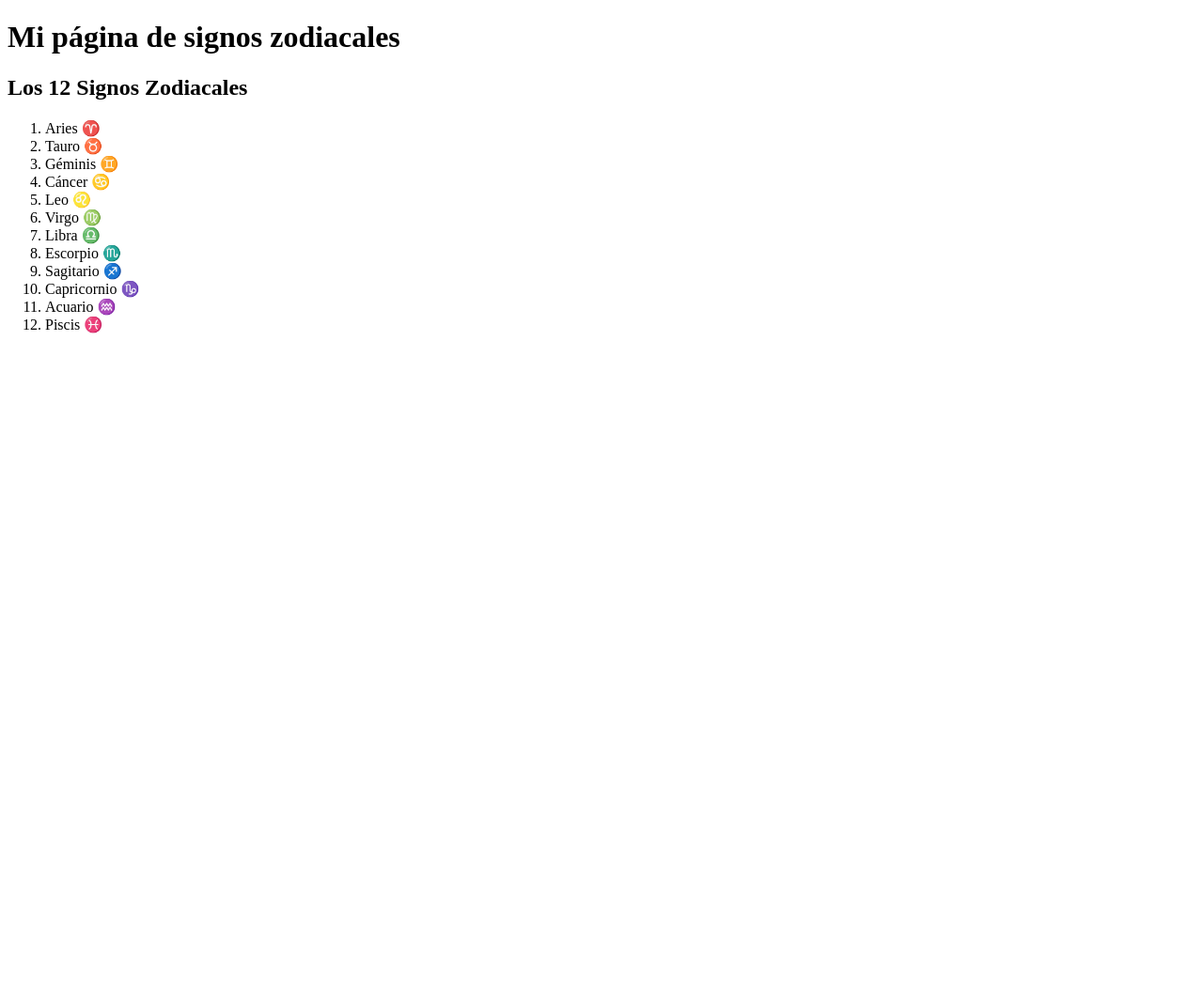
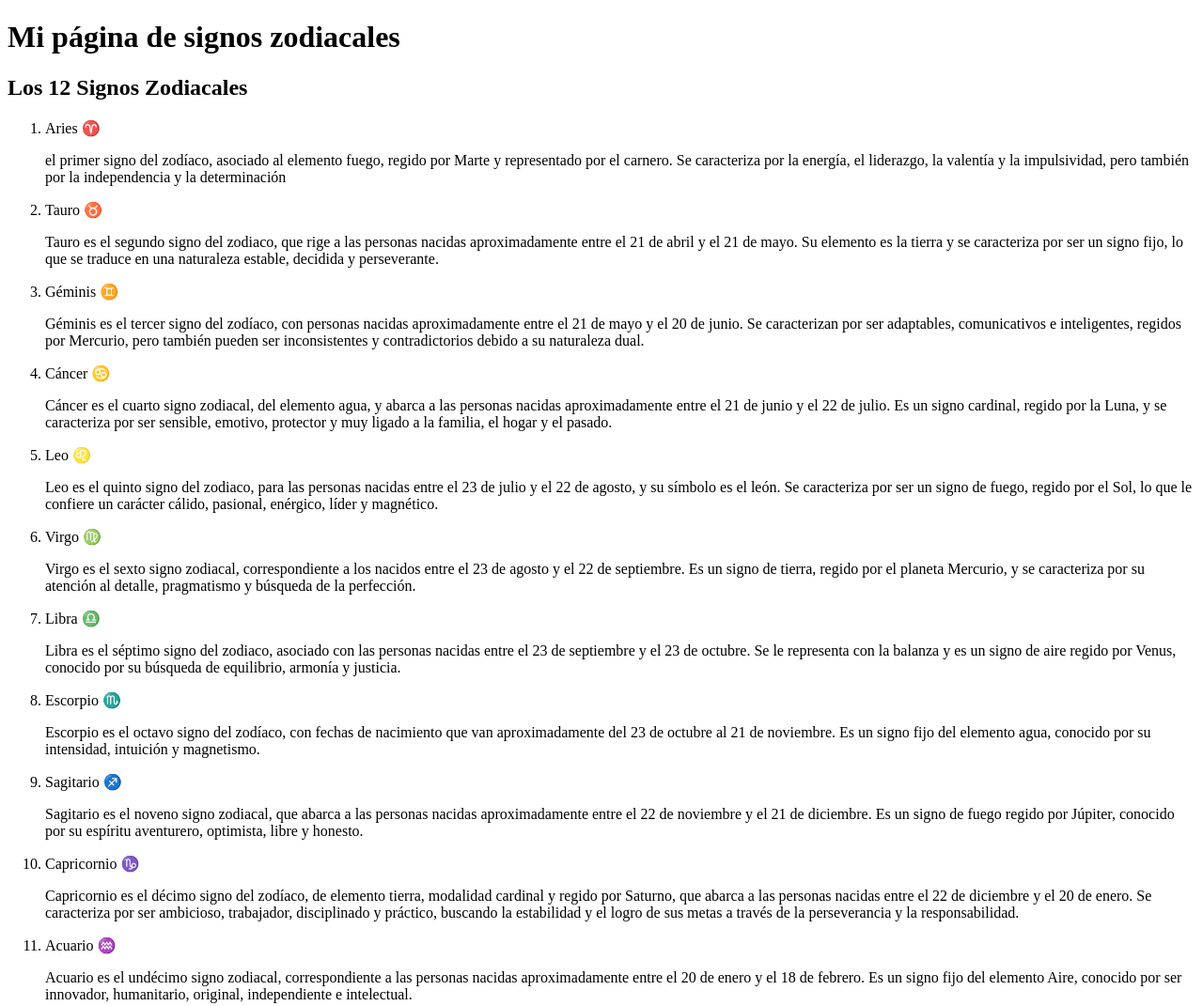
Before and after one commit to OswaldoVinum13/Zodiacos_Web, a plain HTML site: page P13-5.html in a window 1280 px wide. Shown: the top 1071 px of the page at 94% size. Before the commit the page ends 800 px from the top, so only its background shows below. Drawn offline with Linux system fonts and the light colour scheme.

Commit message:
listas correjidas

```diff
--- a/P13-5.html
+++ b/P13-5.html
@@ -8,18 +8,18 @@
    <h1>Mi página de signos zodiacales</h1>
 <h2>Los 12 Signos Zodiacales</h2>
     <ol>
-        <li>Aries ♈</li>
-        <li>Tauro ♉</li>
-        <li>Géminis ♊</li>
-        <li>Cáncer ♋</li>
-        <li>Leo ♌</li>
-        <li>Virgo ♍</li>
-        <li>Libra ♎</li>
-        <li>Escorpio ♏</li>
-        <li>Sagitario ♐</li>
-        <li>Capricornio ♑</li>
-        <li>Acuario ♒</li>
-        <li>Piscis ♓</li>
+        <li>Aries ♈ <p> el primer signo del zodíaco, asociado al elemento fuego, regido por Marte y representado por el carnero. Se caracteriza por la energía, el liderazgo, la valentía y la impulsividad, pero también por la independencia y la determinación</p></li>
+        <li>Tauro ♉ <p>Tauro es el segundo signo del zodiaco, que rige a las personas nacidas aproximadamente entre el 21 de abril y el 21 de mayo. Su elemento es la tierra y se caracteriza por ser un signo fijo, lo que se traduce en una naturaleza estable, decidida y perseverante.</p></li>
+        <li>Géminis ♊ <p>Géminis es el tercer signo del zodíaco, con personas nacidas aproximadamente entre el 21 de mayo y el 20 de junio. Se caracterizan por ser adaptables, comunicativos e inteligentes, regidos por Mercurio, pero también pueden ser inconsistentes y contradictorios debido a su naturaleza dual.</p></li>
+        <li>Cáncer ♋ <p>Cáncer es el cuarto signo zodiacal, del elemento agua, y abarca a las personas nacidas aproximadamente entre el 21 de junio y el 22 de julio. Es un signo cardinal, regido por la Luna, y se caracteriza por ser sensible, emotivo, protector y muy ligado a la familia, el hogar y el pasado.</p></li>
+        <li>Leo ♌ <p>Leo es el quinto signo del zodiaco, para las personas nacidas entre el 23 de julio y el 22 de agosto, y su símbolo es el león. Se caracteriza por ser un signo de fuego, regido por el Sol, lo que le confiere un carácter cálido, pasional, enérgico, líder y magnético.</p></li>
+        <li>Virgo ♍ <p>Virgo es el sexto signo zodiacal, correspondiente a los nacidos entre el 23 de agosto y el 22 de septiembre. Es un signo de tierra, regido por el planeta Mercurio, y se caracteriza por su atención al detalle, pragmatismo y búsqueda de la perfección.</p></li>
+        <li>Libra ♎ <p>Libra es el séptimo signo del zodiaco, asociado con las personas nacidas entre el 23 de septiembre y el 23 de octubre. Se le representa con la balanza y es un signo de aire regido por Venus, conocido por su búsqueda de equilibrio, armonía y justicia.</p></li>
+        <li>Escorpio ♏ <p>Escorpio es el octavo signo del zodíaco, con fechas de nacimiento que van aproximadamente del 23 de octubre al 21 de noviembre. Es un signo fijo del elemento agua, conocido por su intensidad, intuición y magnetismo. </p></li>
+        <li>Sagitario ♐<p>Sagitario es el noveno signo zodiacal, que abarca a las personas nacidas aproximadamente entre el 22 de noviembre y el 21 de diciembre. Es un signo de fuego regido por Júpiter, conocido por su espíritu aventurero, optimista, libre y honesto.</p></li>
+        <li>Capricornio ♑ <p>Capricornio es el décimo signo del zodíaco, de elemento tierra, modalidad cardinal y regido por Saturno, que abarca a las personas nacidas entre el 22 de diciembre y el 20 de enero. Se caracteriza por ser ambicioso, trabajador, disciplinado y práctico, buscando la estabilidad y el logro de sus metas a través de la perseverancia y la responsabilidad. </p></li>
+        <li>Acuario ♒<p>Acuario es el undécimo signo zodiacal, correspondiente a las personas nacidas aproximadamente entre el 20 de enero y el 18 de febrero. Es un signo fijo del elemento Aire, conocido por ser innovador, humanitario, original, independiente e intelectual.</p></li>
+        <li>Piscis ♓<p>Piscis es el duodécimo signo del zodiaco, con fechas del 19 de febrero al 20 de marzo, y su símbolo son dos peces nadando en direcciones opuestas. Es un signo de agua, mutable, y se considera el más complejo y profundo porque abarca las experiencias de todos los signos anteriores. </p></li>
     </ol>
 </body>
 </html>
```
